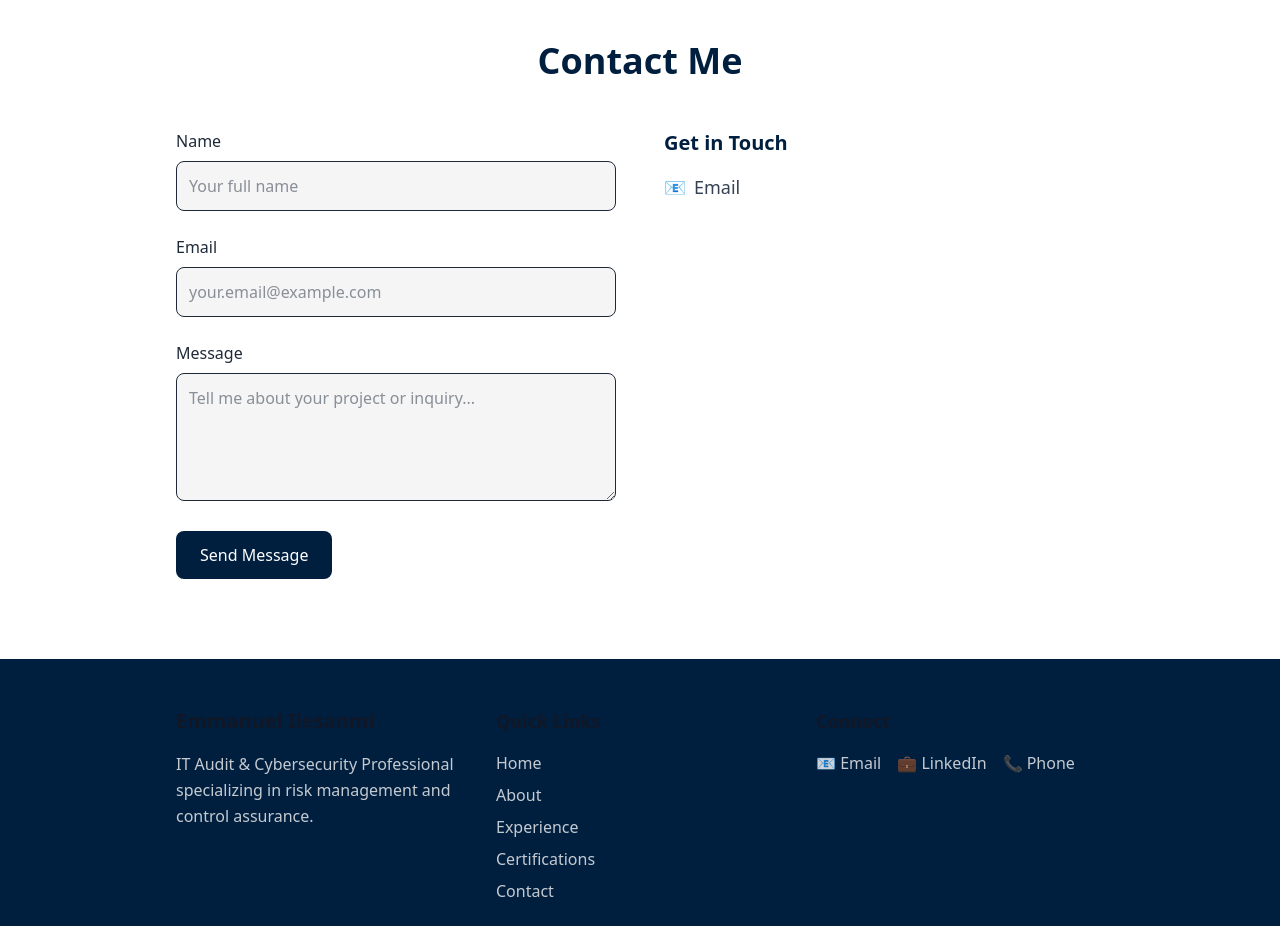
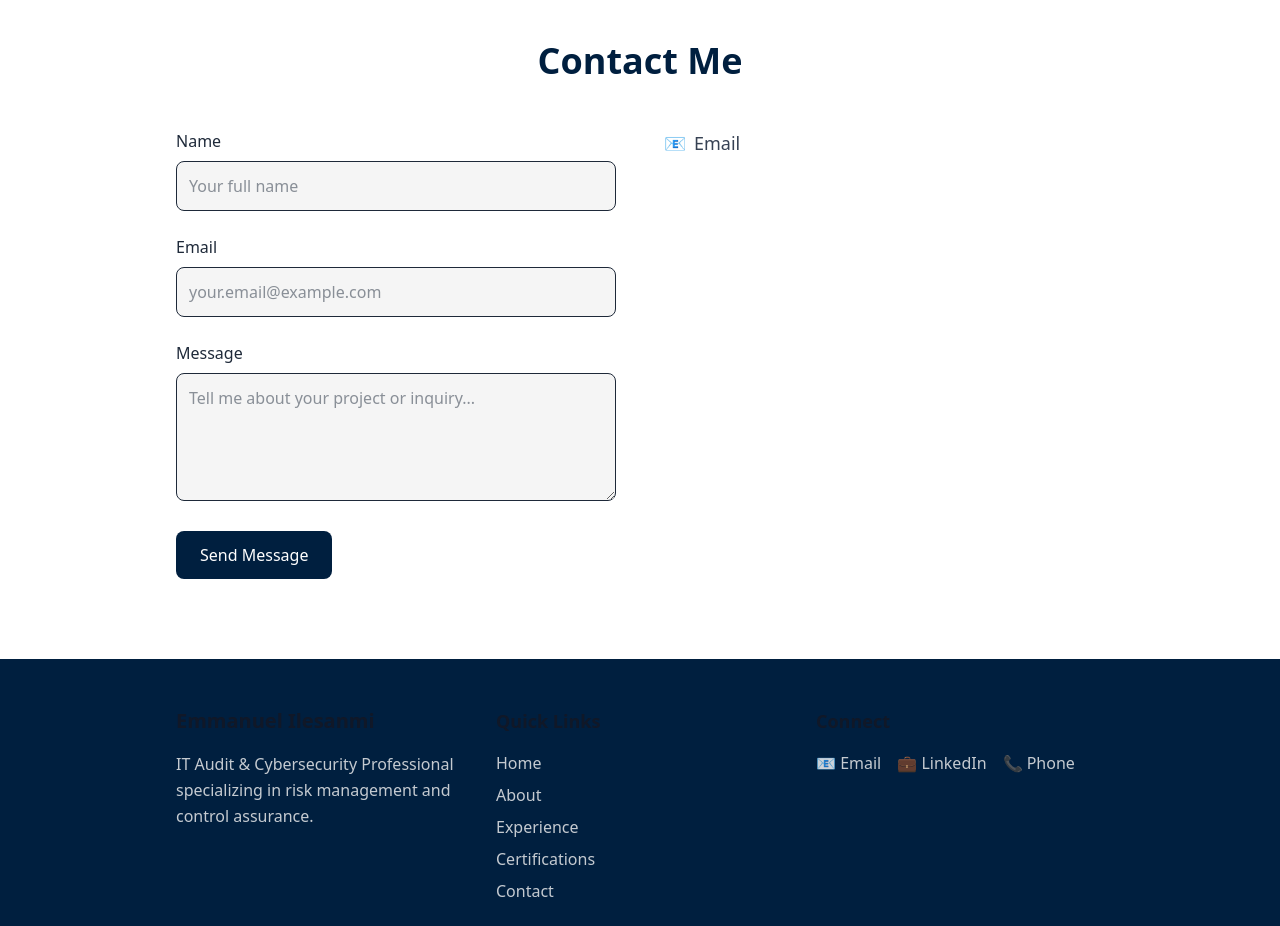
Before and after one commit to samkiel488/Emmanuel-Ilesanmi_Portfolio, a Next.js app: page / in a window 1280 px wide. Shown: the part 6320-7246 px from the top of the page. Built offline with nearby package versions, Linux system fonts and the light colour scheme.

Commit message:
`Removed unnecessary h3 element from Contact component`

```diff
--- a/src/components/Contact.tsx
+++ b/src/components/Contact.tsx
@@ -86,7 +86,6 @@ const Contact = () => {
           </div>
           <div className="space-y-6">
             <div>
-              <h3 className="text-xl font-semibold text-primary dark:text-accent mb-4">Get in Touch</h3>
               <p className="text-base sm:text-lg text-gray-800 dark:text-gray-300 leading-relaxed">
                 <a href="mailto:emmanuelilesanmi36@gmail.com" className="flex items-center space-x-2 text-accent hover:underline">
                   <span>📧</span>
```
